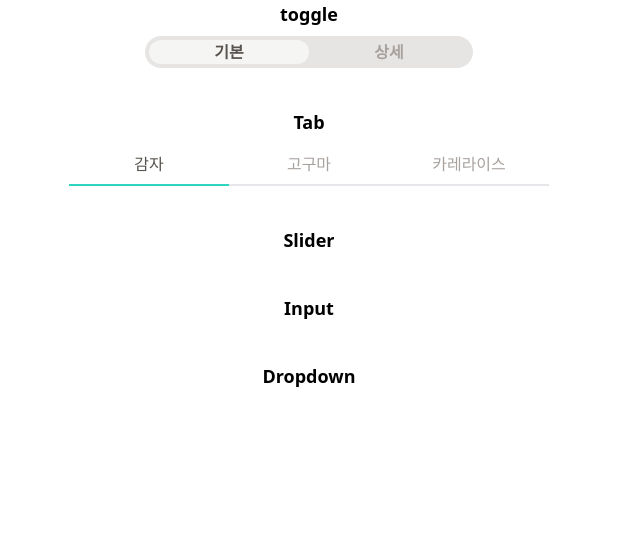
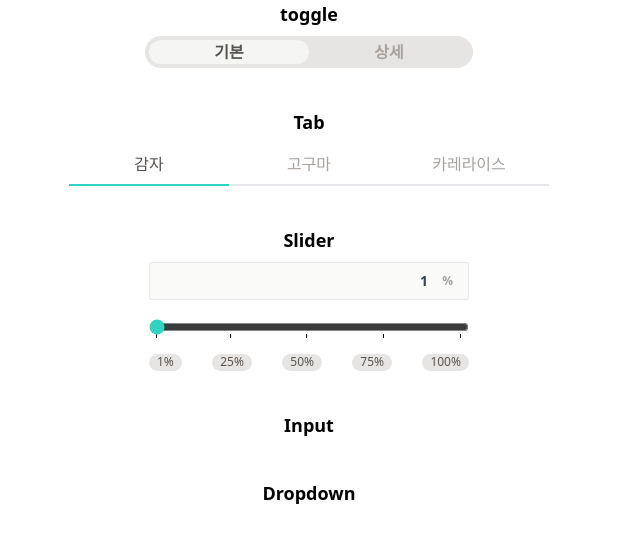
Before and after one commit to jgjgill/wanted_pre_onboarding, a React (Create React App) app: page / in a window 1280 px wide. Shown: the top 542 px of the page, without its empty margins (331-971 px from the left). Built offline with nearby package versions, Linux system fonts and the light colour scheme.

Commit message:
Add - Slider

```diff
--- a/src/components/Slider.jsx
+++ b/src/components/Slider.jsx
@@ -1,11 +1,53 @@
-import React from 'react';
+import React, { useState } from 'react';
 
 const Slider = () => {
+  const sliderGroup = [1, 25, 50, 75, 100];
+  const [slider, setSlider] = useState(1);
+  const onChange = (e) => {
+    setSlider(e.target.value);
+  };
+
   return (
-    <div>
-      <h1 className="text-lg font-bold">Slider</h1>
+    <div className="space-y-2">
+      <h1 className="text-lg font-bold text-center">Slider</h1>
+
+      <div className="flex w-80 flex-col space-y-4">
+        <div className="relative flex items-center">
+          <input
+            type="text"
+            value={slider}
+            onChange={onChange}
+            className="border p-2 w-full text-right pr-10 bg-stone-50 rounded-sm text-sm text-slate-700 font-semibold"
+          />
+          <div className="absolute flex items-center h-full right-0 pr-4">
+            <span className="text-xs text-stone-400 font-semibold">%</span>
+          </div>
+        </div>
+
+        <input
+          type="range"
+          list="slider"
+          onChange={onChange}
+          value={slider}
+          min='1'
+          max='100'
+          className=" w-full accent-teal-400 hover:cursor-pointer"
+        />
+        <datalist id="slider" className="flex justify-between">
+          {sliderGroup.map((slider, i) => (
+            <option
+              key={i}
+              value={slider}
+              onClick={onChange}
+              className="text-xs px-2 text-stone-600 bg-stone-200 hover:bg-teal-400 hover:text-stone-50 hover:cursor-pointer rounded-full"
+            >
+              {slider}%
+            </option>
+          ))}
+        </datalist>
+      </div>
     </div>
   );
-}
+};
 
-export default  Slider;
+export default Slider;
```
Also changed, not shown: 1 other file (tests, documents, lock files or other folders).
